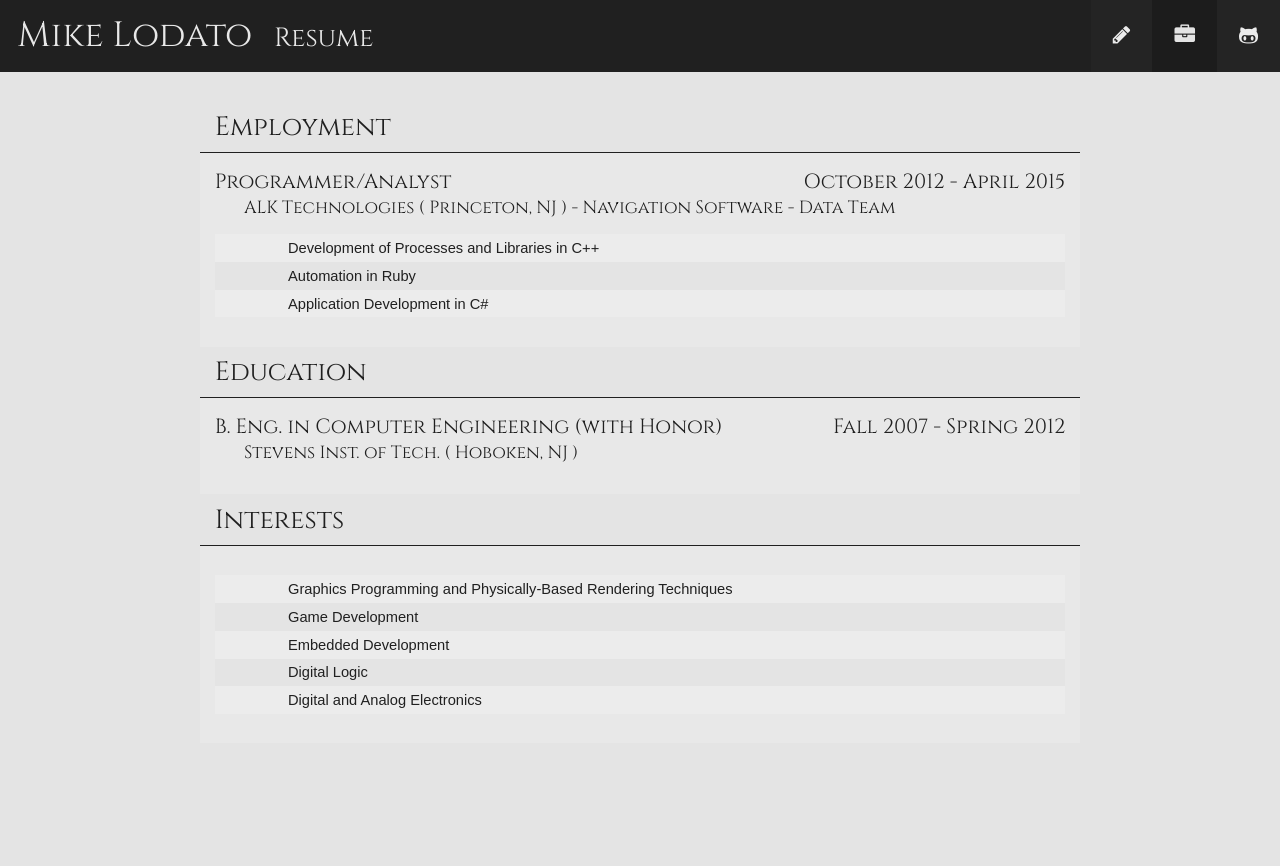
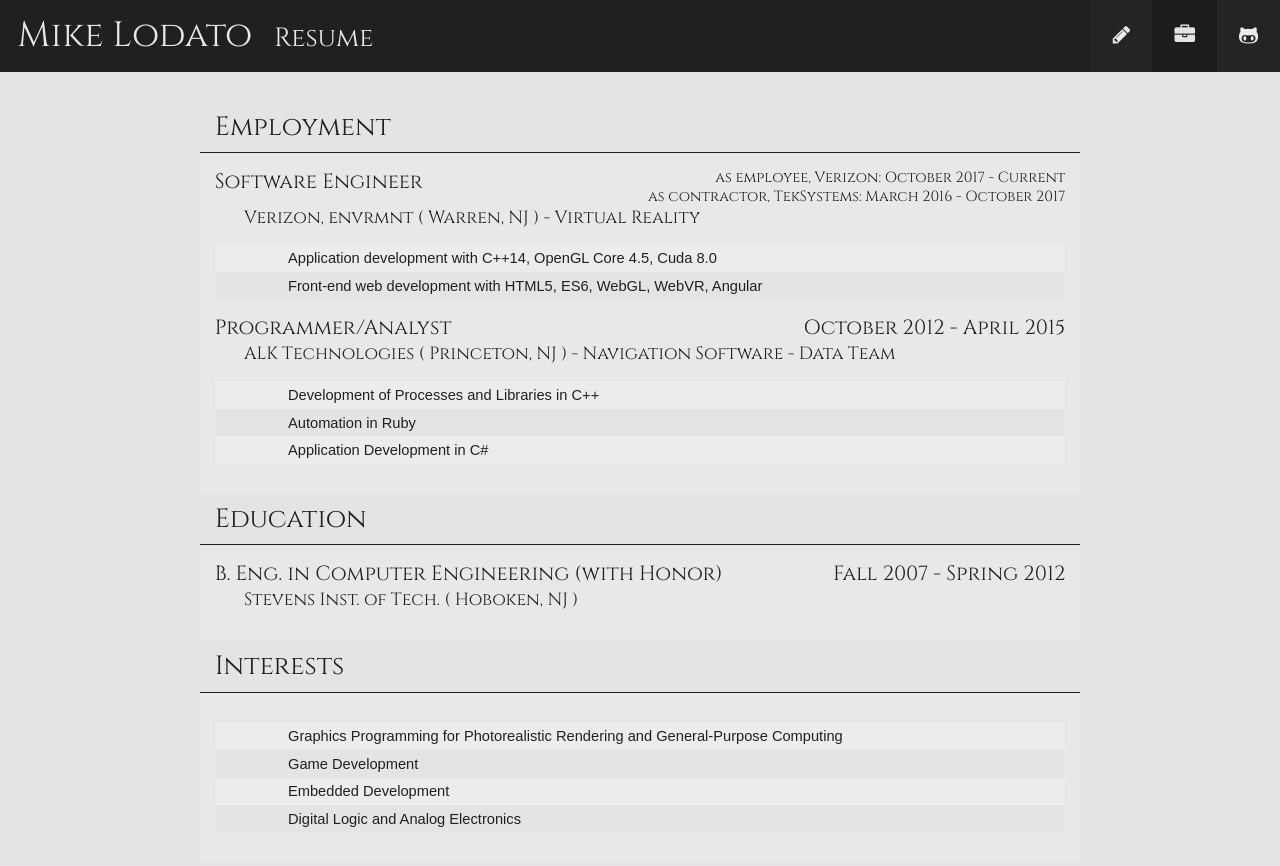
Before and after one commit to zvxryb/zvxryb.github.io, a Jekyll site: the page built from resume/index.html, in a window 1280 px wide. Shown: the top 866 px of the page. Built offline with Jekyll 4.4.1, drawn with Linux system fonts in a browser that asks for light colours; nearby versions of some CDN libraries; some web fonts are replaced; comment, search, counter and statistics services are not loaded.

Commit message:
Add current employment to resume

```diff
--- a/_data/resume.yml
+++ b/_data/resume.yml
@@ -1,4 +1,28 @@
 employment:
+  - employer:
+      name: Verizon, envrmnt
+      industry: Virtual Reality
+      location:
+        city:  Warren
+        state: NJ
+    timeframes:
+      - label: as employee, Verizon
+        start:
+          year: 2017
+          month: October
+        end:
+          current: true
+      - label: as contractor, TekSystems
+        start:
+          year: 2016
+          month: March
+        end:
+          year: 2017
+          month: October
+    title: Software Engineer
+    duties:
+      - Application development with C++14, OpenGL Core 4.5, Cuda 8.0
+      - Front-end web development with HTML5, ES6, WebGL, WebVR, Angular
   - employer:
       name: ALK Technologies
       industry: Navigation Software
@@ -34,8 +58,7 @@ education:
       discipline: Computer Engineering
       honors: with Honor
 interests:
-    - Graphics Programming and Physically-Based Rendering Techniques
+    - Graphics Programming for Photorealistic Rendering and General-Purpose Computing
     - Game Development
     - Embedded Development
-    - Digital Logic
-    - Digital and Analog Electronics
+    - Digital Logic and Analog Electronics
--- a/_includes/date.html
+++ b/_includes/date.html
@@ -1,7 +1,11 @@
 {% assign date = include.date %}
-{% if date.month %}
-	{{date.month}}
-{% elsif date.semester %}
-	{{date.semester}}
+{% if date.current %}
+	Current
+{% else %}
+	{% if date.month %}
+		{{date.month}}
+	{% elsif date.semester %}
+		{{date.semester}}
+	{% endif %}
+	{{date.year}}
 {% endif %}
-{{date.year}}
--- a/resume/index.html
+++ b/resume/index.html
@@ -12,7 +12,15 @@ section: Resume
 			<div class='ml-employer'>
 				<div class='ml-split'>
 					<h2 class='ml-left'>{{job.title}}</h2>
-					<h2 class='ml-right'>{% include timeframe.html start=job.start end=job.end %}</h2>
+					<div class='ml-right'>
+						{% if job.timeframes %}
+							{% for timeframe in job.timeframes %}
+								<h4>{{timeframe.label}}: {% include timeframe.html start=timeframe.start end=timeframe.end %}</h4>
+							{% endfor %}
+						{% else %}
+							<h2>{% include timeframe.html start=job.start end=job.end %}</h2>
+						{% endif %}
+					</div>
 				</div>
 				<h3 class='ml-indent'>
 					{{employer.name}}
```
